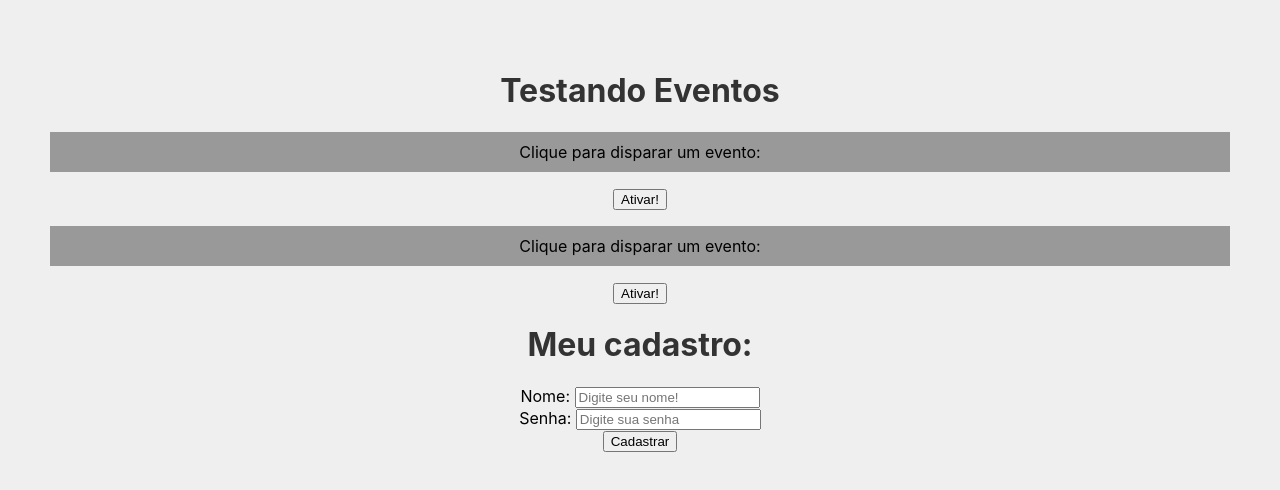
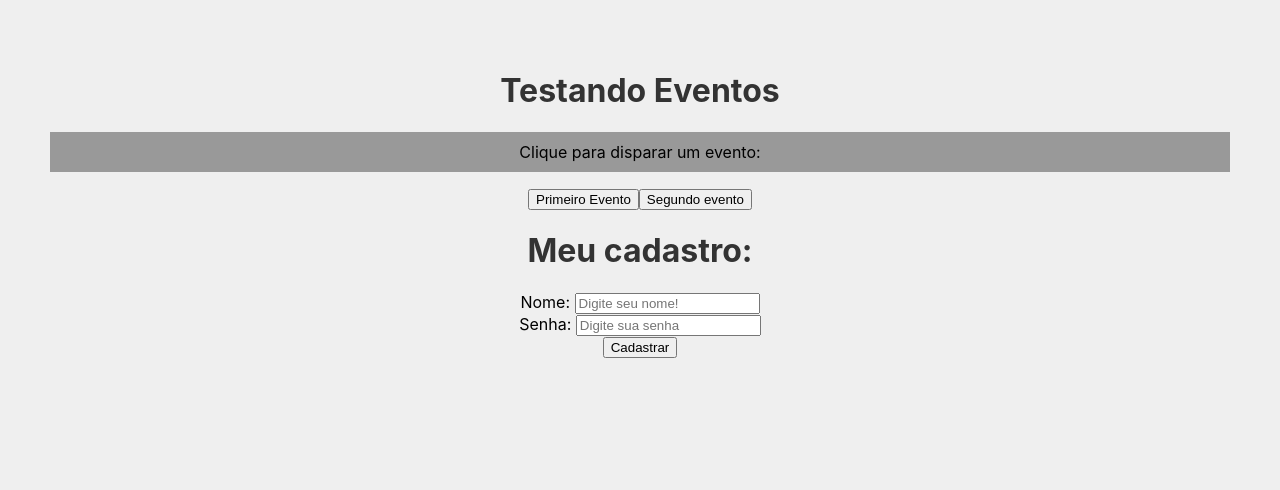
Before and after one commit to Vinicius-Merces/ADS-pratica-do-estudo, a React (Create React App) app in the folder React/my-app/: page / in a window 1280 px wide. Shown: the top 490 px of the page. Built offline with nearby package versions, Linux system fonts and the light colour scheme.

Commit message:
Teste com botões em pais e filhos

```diff
--- a/React/my-app/src/App.js
+++ b/React/my-app/src/App.js
@@ -9,7 +9,7 @@
   <div className='App'>
     <h1>Testando Eventos</h1>
     <Evento numero={"1"}/>
-    <Evento numero={"2"}/>
+
     <Form />
   </div>
   );
--- /dev/null
+++ b/React/my-app/src/components/Button.js
@@ -0,0 +1,5 @@
+function Button(props) {
+    return <button onClick={props.event}>{props.text}</button>
+}
+
+export default Button
--- a/React/my-app/src/components/Eventos.js
+++ b/React/my-app/src/components/Eventos.js
@@ -1,12 +1,21 @@
-function Evento({ numero }) {
+import Button from './Button'
+
+function Evento() {
 
     function meuEvento(){
-        console.log(`Opa, fui ativado! ${numero}`);
+        console.log(`Ativando primeiro evento`);
     }
+
+    function segundoEvento() {
+        console.log(`Ativando segundo evento!`)
+    }
+
     return (
         <div>
             <p>Clique para disparar um evento:</p>
-            <button onClick={meuEvento}>Ativar!</button>
+            <Button event={meuEvento} text="Primeiro Evento" />
+            <Button event={segundoEvento} text="Segundo evento"/>
+
         </div>
     )
 }
```
